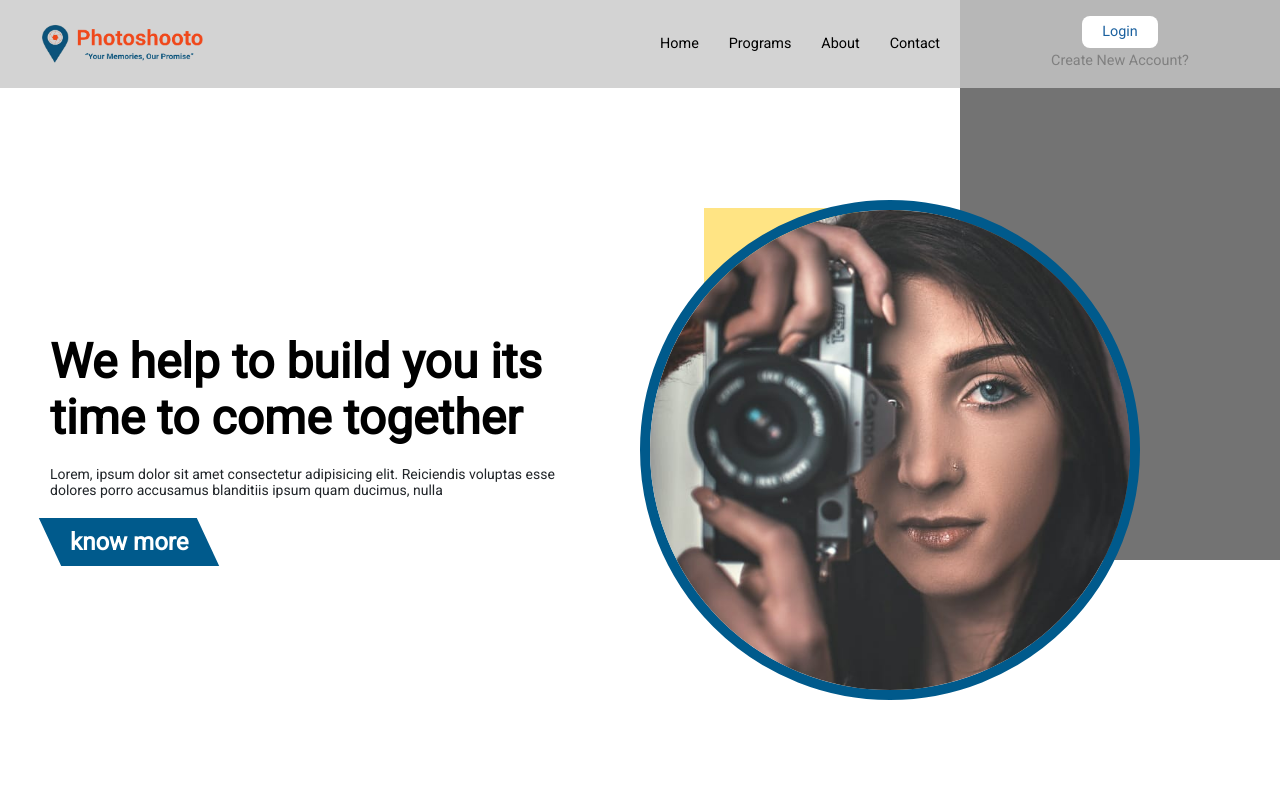
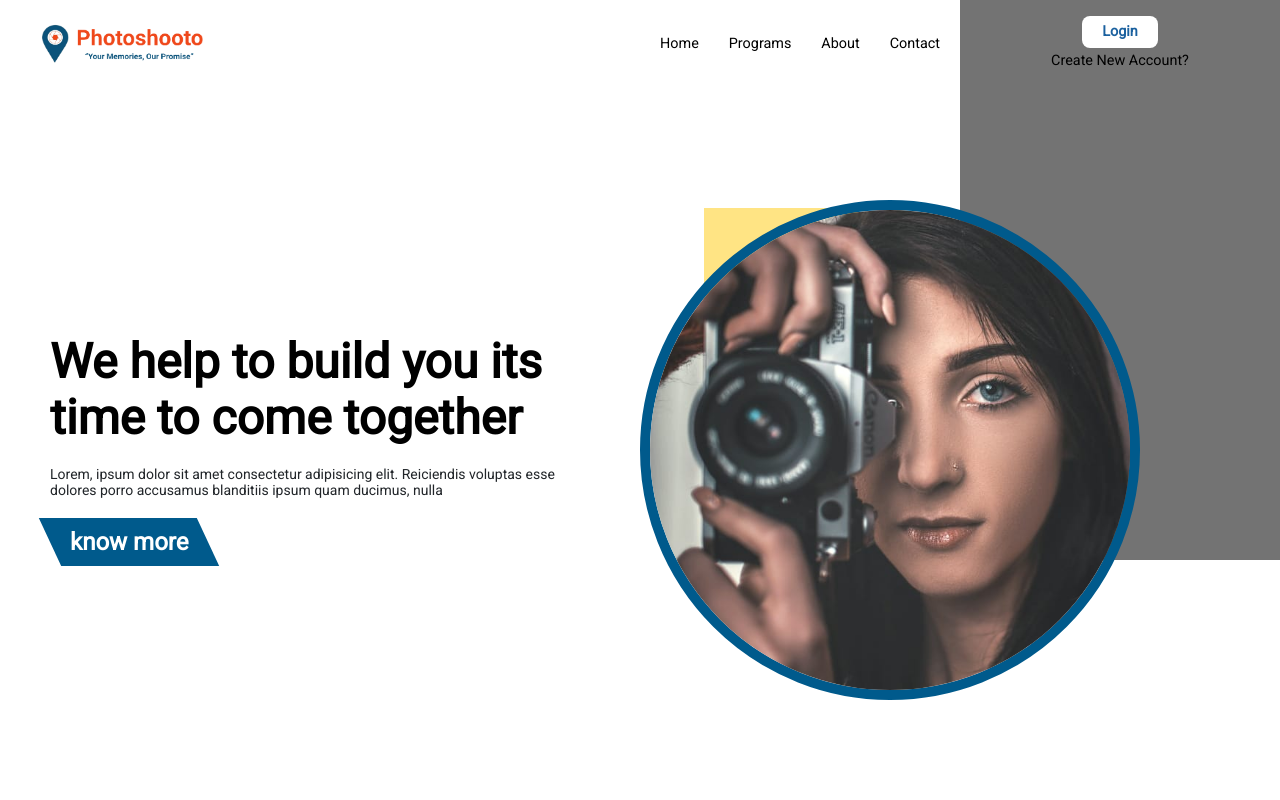
Before and after one commit to Photoshooto545/InternshipWebsite-front-end, a React (Create React App) app: page / in a window 1280 px wide. Shown: the top 800 px of the page. Built offline with nearby package versions, Linux system fonts and the light colour scheme.

Commit message:
Nav bar changed

```diff
--- a/src/components/NavBar.css
+++ b/src/components/NavBar.css
@@ -6,7 +6,8 @@
 .navContainer {
   width: 100%;
   height: 88px;
-  background: rgba(200, 200, 200, 0.8);
+  /* background: rgba(200, 200, 200, 0.8); */
+
   display: flex;
   align-items: center;
   justify-content: space-between;
@@ -55,11 +56,13 @@
 .loginInBtn {
   background: white;
   color: rgb(27, 97, 159);
+  font-weight: bold;
   padding: 5px 20px;
   border-radius: 8px;
 }
 
 .signInLink {
-  color: gray;
+  color: Black;
+  /* color: gray; */
   margin-top: 2px;
 }
```
